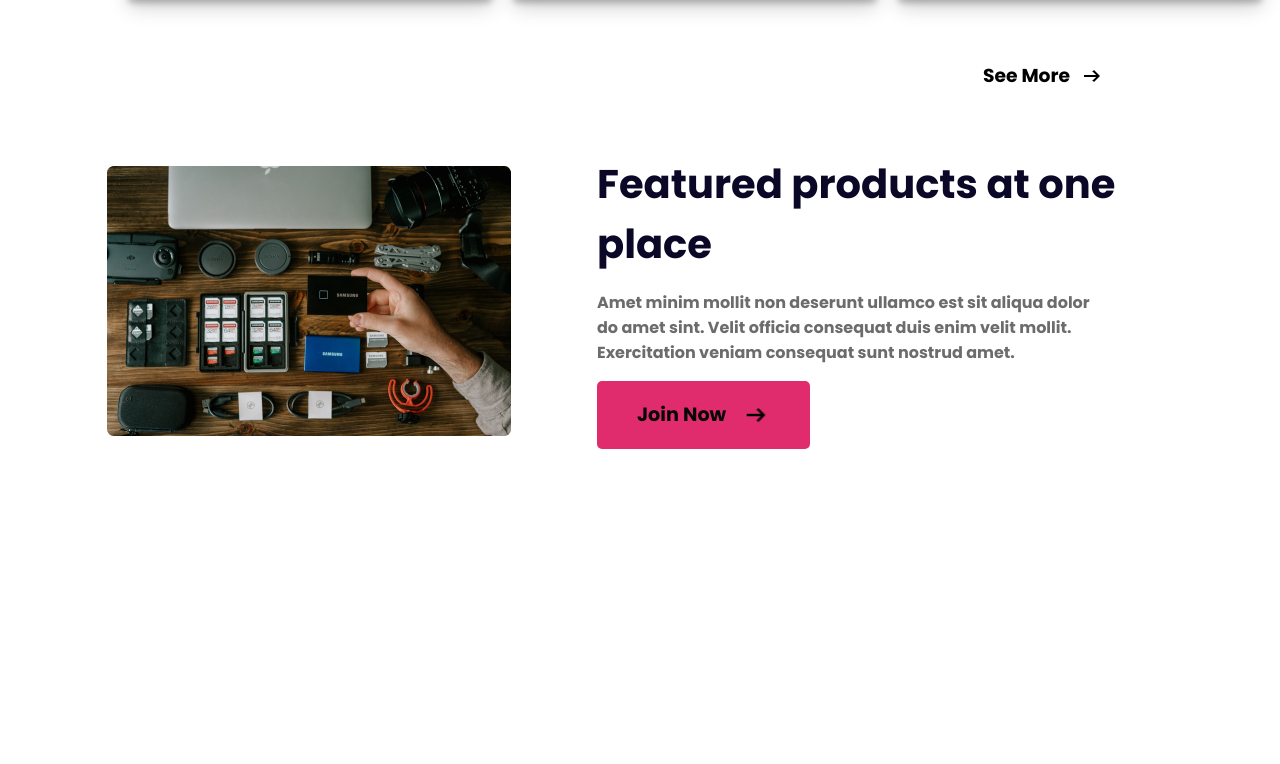
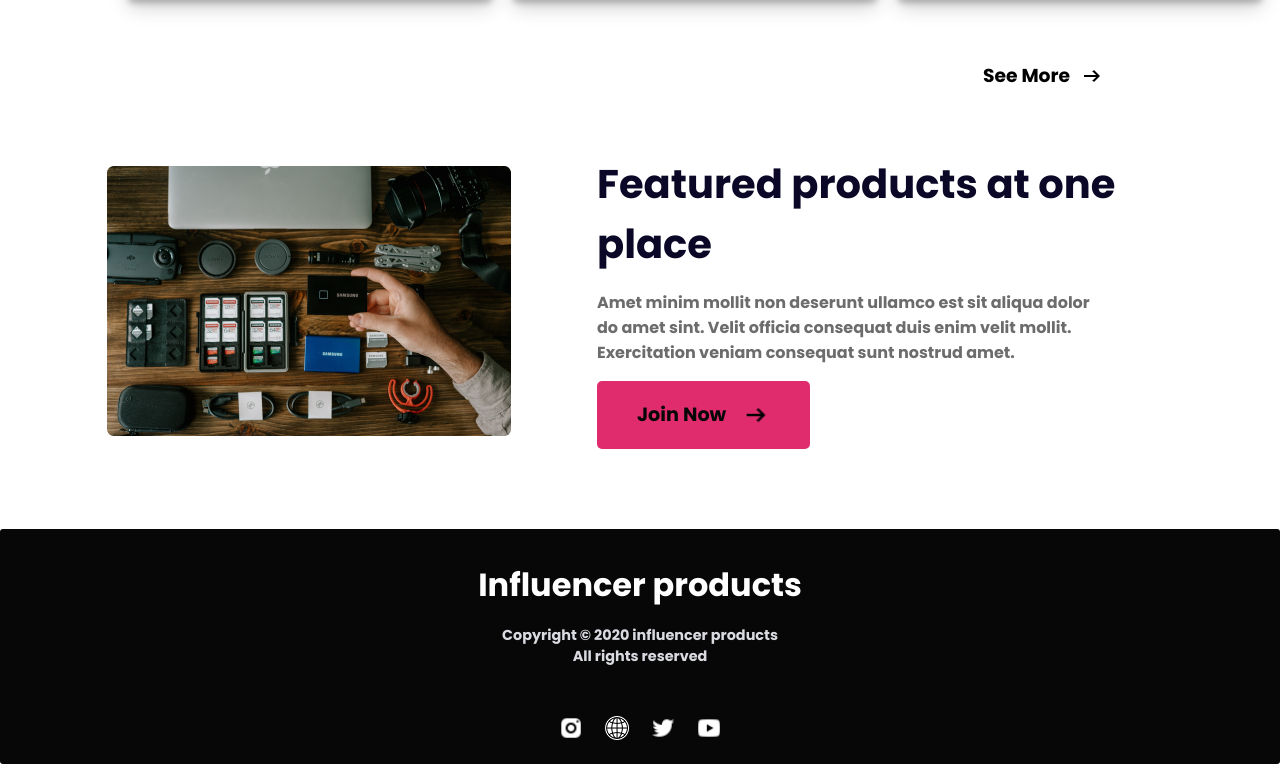
Before and after one commit to ARAFAT05426/PRACTICE-5, a plain HTML site: page index.html in a window 1280 px wide. Shown: the part 2574-3338 px from the top of the page. Before the commit the page ends 3055 px from the top, so only its background shows below. Drawn offline with Linux system fonts and the light colour scheme.

Commit message:
all done

```diff
--- a/index.html
+++ b/index.html
@@ -151,5 +151,19 @@
             </div>
         </section>
     </main>
+    <footer>
+        <div class="footer_text">
+            <h1>Influencer products</h1>
+            <p>Copyright © 2020  influencer products <br>
+                All rights reserved
+            </p>
+        </div>
+        <div class="footer_img">
+            <img src="resources/social/icons8-instagram-24.png" alt="">
+            <img src="resources/social/icons8-global-50.png" alt="">
+            <img src="resources/social/icons8-twitter-24.png" alt="">
+            <img src="resources/social/icons8-youtube-24.png" alt="">
+        </div>
+    </footer>
 </body>
 </html>
--- a/style.css
+++ b/style.css
@@ -278,3 +278,48 @@ header nav .nav_area .nav_icons{
 #featured_area .featured_text button:hover img{
     transform: rotate(180deg);
 }
+
+/* Footer Area Starts Here */
+
+footer{
+    margin-top: 5rem;
+    width: 100%;
+    background: #070707;
+    color: #FFF;
+    text-align: center;
+    padding: 1rem 0;
+    border-radius: 3px;
+}
+
+footer .footer_text{
+    padding: 1rem;
+}
+
+footer .footer_text h1{
+    color: #FFF;
+    font-size: 2rem;
+    font-weight: 700;
+    margin-bottom: 1rem;
+}
+
+footer .footer_text p{
+    color: #D9DBE1;
+    font-size: 0.9rem;
+    font-weight: 700;
+    line-height:normal;
+}
+
+footer .footer_img{
+    margin-top: 2rem;
+}
+
+footer .footer_img img{
+    width: 26px;
+    margin: 0 .5rem;
+    cursor: pointer;
+    transition: 1s ease;
+}
+
+footer .footer_img img:hover{
+    transform: translateY(-8px) scale(1.08);
+}
```
Also changed, not shown: resources/social/globe.png (deleted), resources/social/icons8-global-50.png (added), resources/social/icons8-instagram-24.png (added), resources/social/icons8-twitter-24.png (added), resources/social/icons8-youtube-24.png (added), resources/social/instagram.png (deleted), resources/social/twitter.png (deleted), resources/social/youtube.png (deleted).
